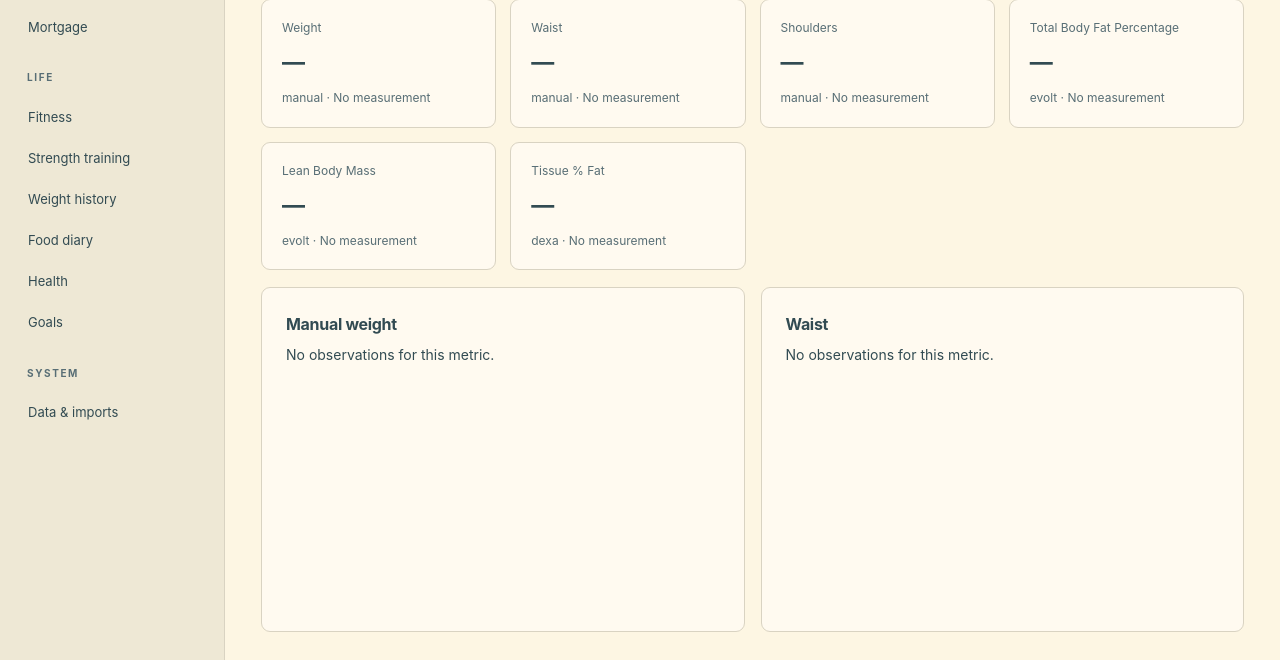
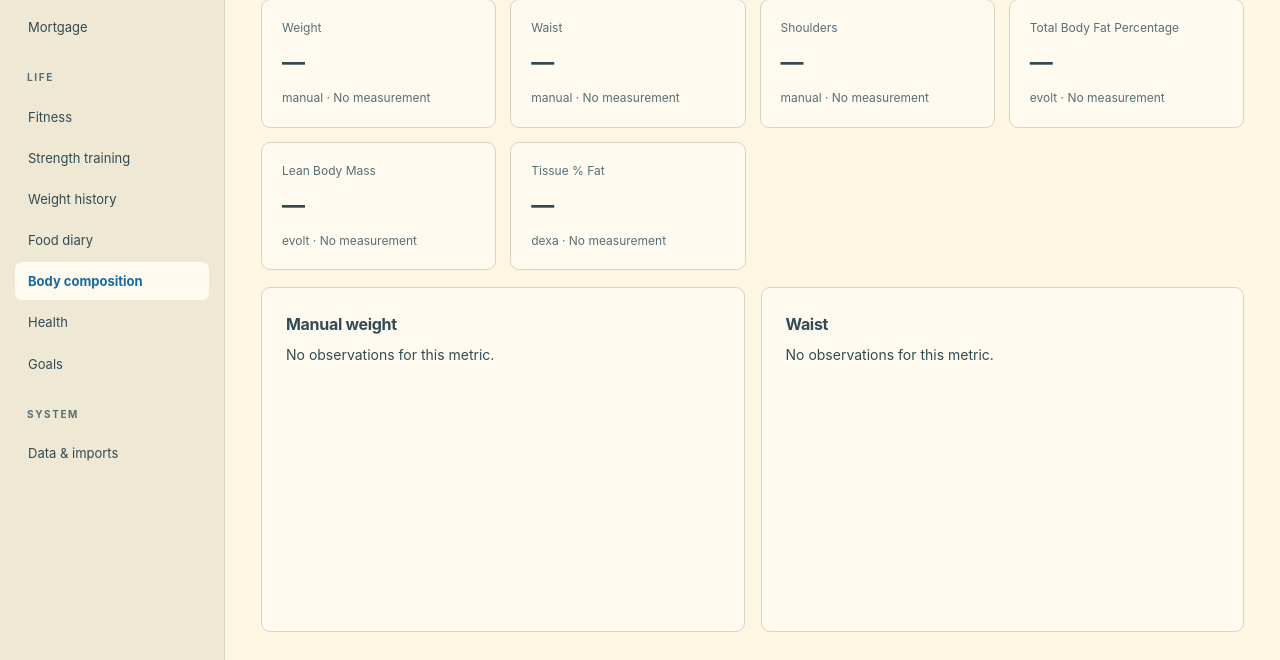
Before and after one commit to Jarrod95/Life-Dashboard, a Flask app: page /fitness/body-composition in a window 1280 px wide. Shown: the part 387-1047 px from the top of the page. Run offline with Flask 3, Linux system fonts and the light colour scheme; data that the repository does not hold is empty.

Commit message:
Configure composition, favicon and contrast-safe food labels

```diff
--- a/app/templates/base.html
+++ b/app/templates/base.html
@@ -6,6 +6,7 @@
   <meta name="csrf-token" content="{{ csrf_token() }}">
   <title>{{ title }} · Life Dashboard</title>
   <script>document.documentElement.dataset.theme=localStorage.getItem('life-theme')||'light';</script>
+  <link rel="icon" type="image/svg+xml" href="{{ url_for('static',filename='favicon.svg') }}">
   <link rel="stylesheet" href="{{ url_for('static',filename='css/solarized.css') }}">
   <link rel="stylesheet" href="{{ url_for('static',filename='css/components.css') }}">
 </head>
@@ -26,6 +27,7 @@
       <a class="{{ 'active' if section=='strength' }}" href="/fitness/strength">Strength training</a>
       <a class="{{ 'active' if section=='mfp-weight' }}" href="/fitness/weight">Weight history</a>
       <a class="{{ 'active' if section=='mfp-food' }}" href="/fitness/food-diary">Food diary</a>
+      <a class="{{ 'active' if section=='body-composition' }}" href="/fitness/body-composition">Body composition</a>
       <a class="{{ 'active' if section=='health-dashboard' }}" href="/health-dashboard">Health</a>
       <a class="{{ 'active' if section=='goals' }}" href="/goals">Goals</a>
       <p class="nav-heading">SYSTEM</p>
```
